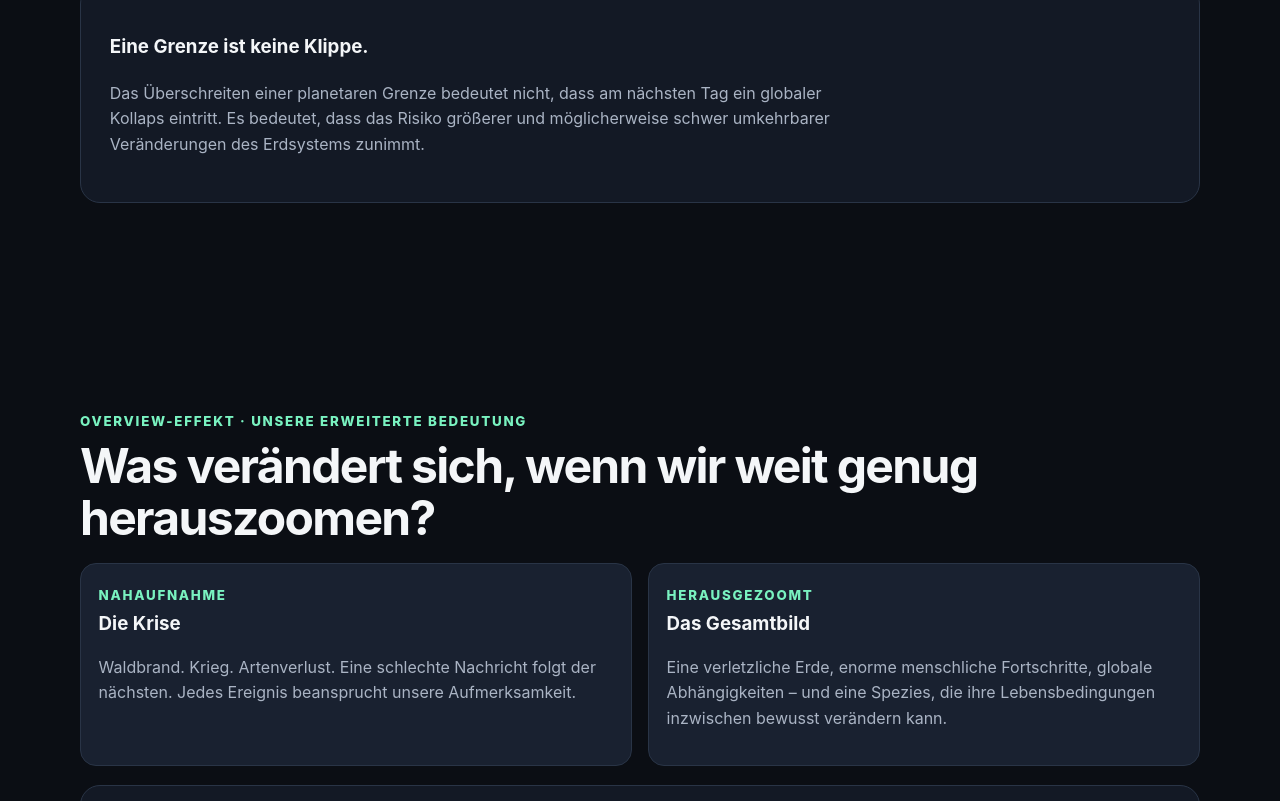
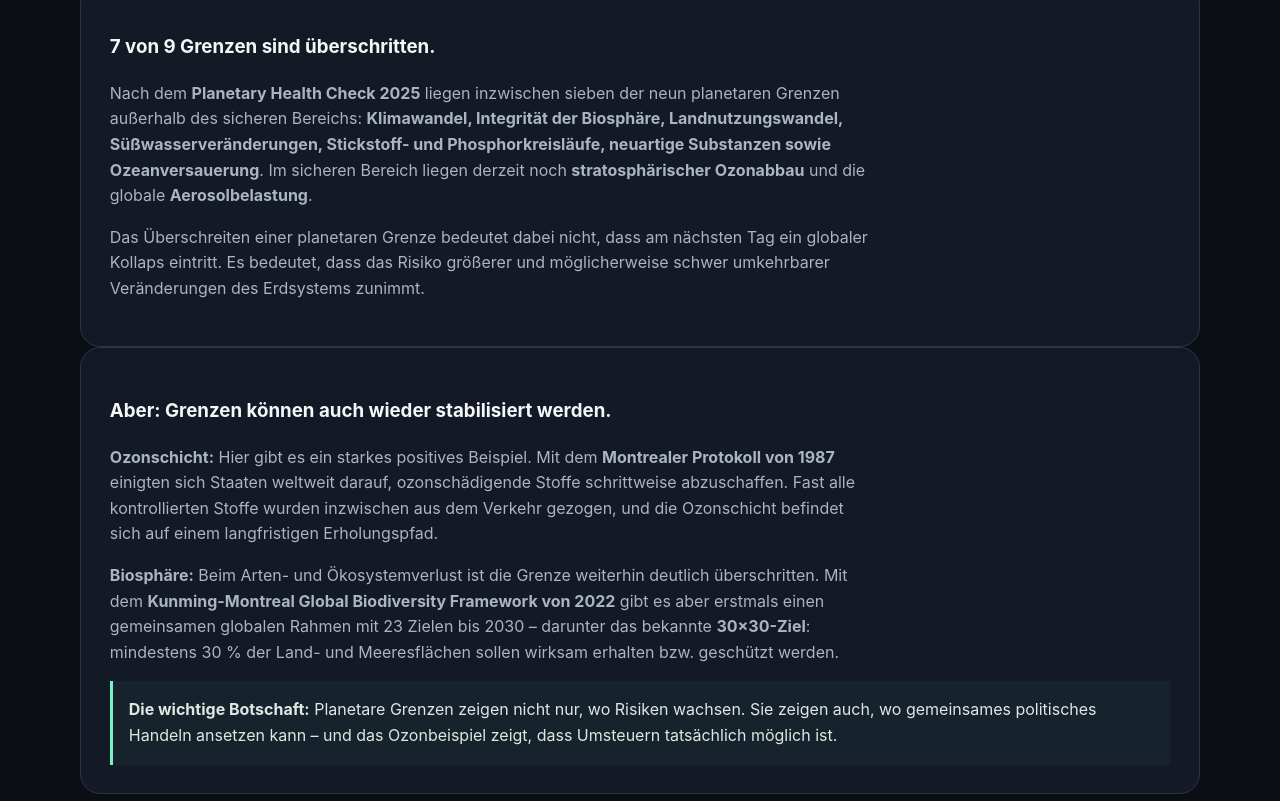
Before and after one commit to UlliW/weltsicht, a plain HTML site: page 05-zoom-out.html in a window 1280 px wide. Shown: the part 3655-4456 px from the top of the page. Drawn offline with Linux system fonts and the light colour scheme.

Commit message:
Add files via upload

```diff
--- a/05-zoom-out.html
+++ b/05-zoom-out.html
@@ -67,7 +67,18 @@
 <button class="boundary-btn" data-b="novel"><b>09 · Neue Stoffe</b><span>Chemikalien & Materialien</span></button>
 </div>
 <div class="boundary-detail" id="boundaryDetail"><strong>Klimawandel:</strong> Treibhausgase verändern den Energiehaushalt der Erde und damit Temperaturen, Niederschläge, Eis und Meeresspiegel.</div>
-<article class="panel"><h3>Eine Grenze ist keine Klippe.</h3><p>Das Überschreiten einer planetaren Grenze bedeutet nicht, dass am nächsten Tag ein globaler Kollaps eintritt. Es bedeutet, dass das Risiko größerer und möglicherweise schwer umkehrbarer Veränderungen des Erdsystems zunimmt.</p></article>
+<article class="panel">
+  <h3>7 von 9 Grenzen sind überschritten.</h3>
+  <p>Nach dem <strong>Planetary Health Check 2025</strong> liegen inzwischen sieben der neun planetaren Grenzen außerhalb des sicheren Bereichs: <strong>Klimawandel, Integrität der Biosphäre, Landnutzungswandel, Süßwasserveränderungen, Stickstoff- und Phosphorkreisläufe, neuartige Substanzen sowie Ozeanversauerung</strong>. Im sicheren Bereich liegen derzeit noch <strong>stratosphärischer Ozonabbau</strong> und die globale <strong>Aerosolbelastung</strong>.</p>
+  <p>Das Überschreiten einer planetaren Grenze bedeutet dabei nicht, dass am nächsten Tag ein globaler Kollaps eintritt. Es bedeutet, dass das Risiko größerer und möglicherweise schwer umkehrbarer Veränderungen des Erdsystems zunimmt.</p>
+</article>
+
+<article class="panel">
+  <h3>Aber: Grenzen können auch wieder stabilisiert werden.</h3>
+  <p><strong>Ozonschicht:</strong> Hier gibt es ein starkes positives Beispiel. Mit dem <strong>Montrealer Protokoll von 1987</strong> einigten sich Staaten weltweit darauf, ozonschädigende Stoffe schrittweise abzuschaffen. Fast alle kontrollierten Stoffe wurden inzwischen aus dem Verkehr gezogen, und die Ozonschicht befindet sich auf einem langfristigen Erholungspfad.</p>
+  <p><strong>Biosphäre:</strong> Beim Arten- und Ökosystemverlust ist die Grenze weiterhin deutlich überschritten. Mit dem <strong>Kunming-Montreal Global Biodiversity Framework von 2022</strong> gibt es aber erstmals einen gemeinsamen globalen Rahmen mit 23 Zielen bis 2030 – darunter das bekannte <strong>30×30-Ziel</strong>: mindestens 30&nbsp;% der Land- und Meeresflächen sollen wirksam erhalten bzw. geschützt werden.</p>
+  <blockquote><b>Die wichtige Botschaft:</b> Planetare Grenzen zeigen nicht nur, wo Risiken wachsen. Sie zeigen auch, wo gemeinsames politisches Handeln ansetzen kann – und das Ozonbeispiel zeigt, dass Umsteuern tatsächlich möglich ist.</blockquote>
+</article>
 </section>
 
 <section id="overview"><small>OVERVIEW-EFFEKT · UNSERE ERWEITERTE BEDEUTUNG</small><h2>Was verändert sich, wenn wir weit genug herauszoomen?</h2>
@@ -101,12 +112,12 @@
  const grid=document.querySelector("#boundaryGrid"),detail=document.querySelector("#boundaryDetail");
  if(grid&&detail){const t={
  climate:"<strong>Klimawandel:</strong> Treibhausgase verändern den Energiehaushalt der Erde und damit Temperaturen, Niederschläge, Eis und Meeresspiegel.",
- biosphere:"<strong>Integrität der Biosphäre:</strong> Arten, Populationen und funktionierende Ökosysteme sichern zentrale Leistungen des Erdsystems.",
+ biosphere:"<strong>Integrität der Biosphäre:</strong> Arten, Populationen und funktionierende Ökosysteme sichern zentrale Leistungen des Erdsystems. Diese Grenze ist überschritten. Mit dem Kunming-Montreal Global Biodiversity Framework von 2022 gibt es einen internationalen Rahmen, der den Verlust der Biodiversität bis 2030 bremsen und umkehren soll.",
  land:"<strong>Landnutzungswandel:</strong> Wälder und andere natürliche Flächen werden in Acker-, Weide- oder Siedlungsflächen umgewandelt.",
  fresh:"<strong>Veränderung des Süßwassers:</strong> Entnahme und Veränderung von blauem Wasser sowie Bodenfeuchte beeinflussen Ökosysteme und Stoffkreisläufe.",
  nutrients:"<strong>Biogeochemische Flüsse:</strong> Zu viel reaktiver Stickstoff und Phosphor verändert Gewässer, Böden und Ökosysteme.",
  ocean:"<strong>Ozeanversauerung:</strong> Zusätzliches CO₂ löst sich im Meer und verändert dessen Chemie – mit Folgen besonders für kalkbildende Organismen.",
- ozone:"<strong>Stratosphärischer Ozonabbau:</strong> Die Ozonschicht schützt Leben vor schädlicher UV-Strahlung.",
+ ozone:"<strong>Stratosphärischer Ozonabbau:</strong> Die Ozonschicht schützt Leben vor schädlicher UV-Strahlung. Diese planetare Grenze liegt derzeit im sicheren Bereich – ein wichtiges Beispiel dafür, dass internationale Umweltpolitik wirken kann: Das Montrealer Protokoll von 1987 führte zum weltweiten Ausstieg aus vielen ozonschädigenden Stoffen.",
  aerosol:"<strong>Atmosphärische Aerosole:</strong> Feine Partikel beeinflussen Gesundheit, Wolken, Niederschläge und Klima; ihre Wirkung ist regional sehr unterschiedlich.",
  novel:"<strong>Neue Substanzen:</strong> Synthetische Chemikalien, Kunststoffe und andere vom Menschen freigesetzte Stoffe können sich schneller verbreiten, als ihre Risiken bewertet werden."
  };grid.querySelectorAll(".boundary-btn").forEach(b=>b.addEventListener("click",()=>{grid.querySelectorAll(".boundary-btn").forEach(x=>x.classList.remove("active"));b.classList.add("active");detail.innerHTML=t[b.dataset.b]}))}
```
